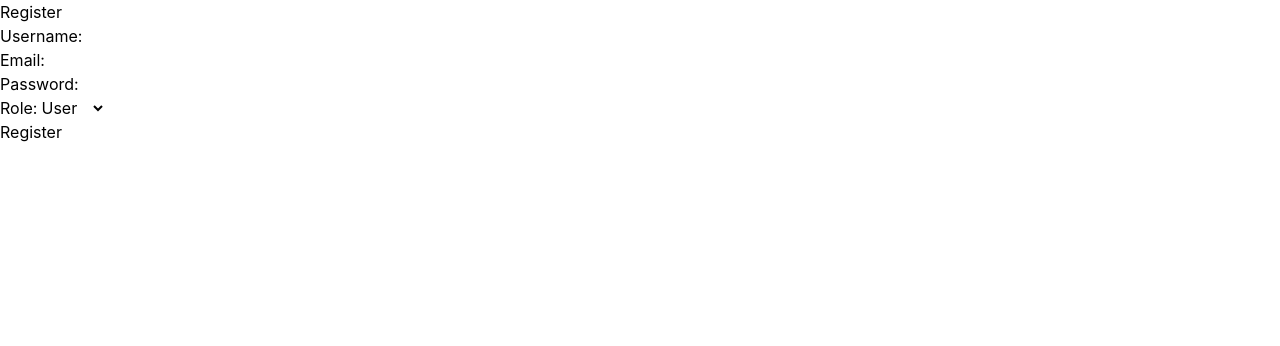
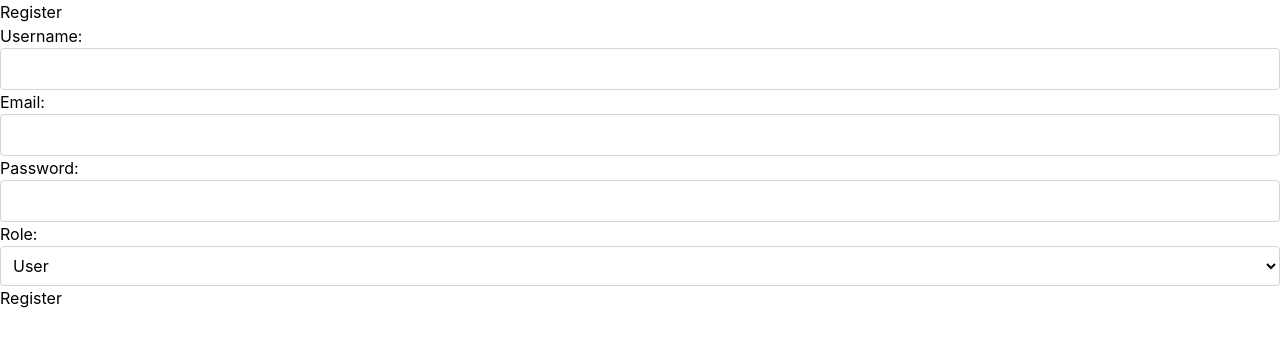
Before and after one commit to vazgenhayrapetyan/devac-post-front, a React (Vite) app: page /register in a window 1280 px wide. Shown: the top 346 px of the page. Built offline with nearby package versions, Linux system fonts and the light colour scheme.

Commit message:
update 1.0.4

```diff
--- a/src/pages/Login.jsx
+++ b/src/pages/Login.jsx
@@ -81,6 +81,9 @@ export default function Login() {
                         {loading ? 'Խնդրում ենք սպասել...' : 'Մուտք Գործել'}
                     </button>
                 </form>
+                <a href="/register" className="text-blue-600 hover:underline text-sm block text-center mt-4">
+                    Գրանցվել
+                </a>
             </div>
         </div>
     );
--- a/src/pages/Register.jsx
+++ b/src/pages/Register.jsx
@@ -1,6 +1,6 @@
-import react, {useState} from "react";
+import { useState } from "react";
+import { useNavigate } from "react-router-dom";
 import api from "../api";
-import { useNavigate } from "react-router-dom";
 
 const Register = () => {
     const [username, setUsername] = useState("");
@@ -34,6 +34,7 @@ const Register = () => {
                         type="text"
                         value={username}
                         onChange={(e) => setUsername(e.target.value)}
+                        className="w-full p-2 border border-gray-300 rounded focus:outline-none focus:ring-2 focus:ring-blue-500"
                     />
                 </div>
                 <div>
@@ -42,6 +43,7 @@ const Register = () => {
                         type="email"
                         value={email}
                         onChange={(e) => setEmail(e.target.value)}
+                        className="w-full p-2 border border-gray-300 rounded focus:outline-none focus:ring-2 focus:ring-blue-500"
                     />
                 </div>
                 <div>
@@ -50,11 +52,12 @@ const Register = () => {
                         type="password"
                         value={password}
                         onChange={(e) => setPassword(e.target.value)}
+                        className="w-full p-2 border border-gray-300 rounded focus:outline-none focus:ring-2 focus:ring-blue-500"
                     />
                 </div>
                 <div>
                     <label>Role:</label>
-                    <select value={role} onChange={(e) => setRole(e.target.value)}>
+                    <select value={role} onChange={(e) => setRole(e.target.value)} className="w-full p-2 border border-gray-300 rounded focus:outline-none focus:ring-2 focus:ring-blue-500">
                         <option value="user">User</option>
                         <option value="admin">Admin</option>
                         <option value="editor">Editor</option>
```
